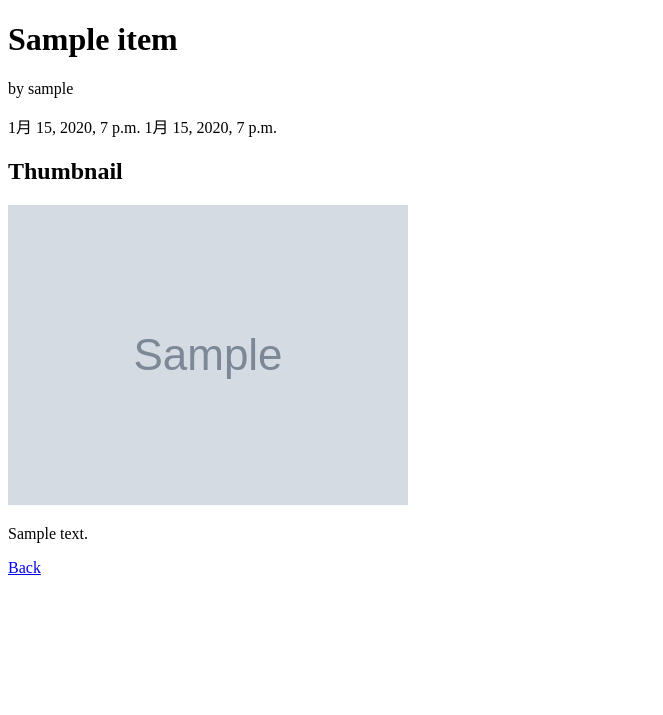
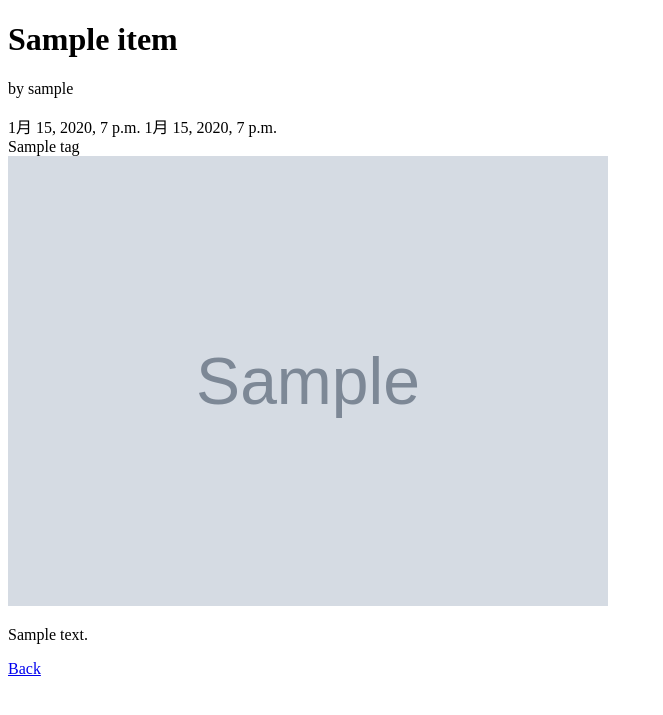
Before and after one commit to kiyoshion/django-webpack, a Django app: page /item/1/ in a window 1280 px wide. Shown: the top 715 px of the page, without its empty margins (0-663 px from the left). Run offline with Django 3.2, Linux system fonts and the light colour scheme; tables that the repository leaves empty hold one stand-in row (values such as "Sample post"); grey boxes marked "Sample" are stand-in pictures; parts of the project's set-up code (start-up, migrations or seed data) failed here and were passed over; some libraries are stand-ins or nearby versions.

Commit message:
Update templates for tags

```diff
--- a/app/item/models.py
+++ b/app/item/models.py
@@ -52,15 +52,15 @@ class Item(models.Model):
     else:
       return self.image_thumbnail.url
 
-  # def save(self, *args, **kwargs):
-  #   if self.id is None:
-  #     uploaded_file = self.image
+  def save(self, *args, **kwargs):
+    if self.id is None:
+      uploaded_file = self.image
 
-  #     self.image = None
-  #     super().save(*args, **kwargs)
+      self.image = None
+      super().save(*args, **kwargs)
 
-  #     self.image = uploaded_file
-  #     if "force_insert" in kwargs:
-  #       kwargs.pop("force_insert")
+      self.image = uploaded_file
+      if "force_insert" in kwargs:
+        kwargs.pop("force_insert")
 
-  #   super().save(*args, **kwargs)
+    super().save(*args, **kwargs)
--- a/app/item/views.py
+++ b/app/item/views.py
@@ -34,11 +34,12 @@ class ItemCreate(LoginRequiredMixin, CreateView):
     if tags:
       for tag_name in tags:
         tag_name = tag_name.strip()
-        exist = Tag.objects.filter(name=tag_name).first()
-        if exist:
-          item.tags.add(exist)
-        else:
-          item.tags.create(name=tag_name)
+        if tag_name != '':
+          exist = Tag.objects.filter(name=tag_name).first()
+          if exist:
+            item.tags.add(exist)
+          else:
+            item.tags.create(name=tag_name)
     return redirect(success_url)
 
 class ItemDelete(LoginRequiredMixin, DeleteView):
@@ -72,17 +73,24 @@ class ItemUpdate(LoginRequiredMixin, UpdateView):
   def form_valid(self, form):
     success_url = 'item.list'
     item = form.save(commit=False)
+    item.save()
+
     # Remove current tags
     current_tags = item.tags.all()
     for current_tag in current_tags:
       item.tags.remove(current_tag)
+      if current_tag.item_set.count() == 0:
+        current_tag.delete()
+
     # Add or Create request tags
     tags = self.request.POST['tags'].split(',')
-    for tag_name in tags:
-      tag_name = tag_name.strip()
-      exist = Tag.objects.filter(name=tag_name).first()
-      if exist:
-        item.tags.add(exist)
-      else:
-        item.tags.create(name=tag_name)
+    if tags:
+      for tag_name in tags:
+        tag_name = tag_name.strip()
+        if tag_name != '':
+          exist = Tag.objects.filter(name=tag_name).first()
+          if exist:
+            item.tags.add(exist)
+          else:
+            item.tags.create(name=tag_name)
     return redirect(success_url)
--- a/app/templates/item/detail.html
+++ b/app/templates/item/detail.html
@@ -8,12 +8,16 @@
 <h1>{{ object.title }}</h1>
 <p>by {{ object.author }}</p>
 <span>{{ object.created_at }} {{ object.updated_at }}</span>
-{% if object.image_thumbnail %}
+{% if object.tags.all %}
   <div>
-    <h2>Thumbnail</h2>
-    <img src="{{ object.image_thumbnail.url }}" alt="{{ object.title }}">
+  {% for tag in object.tags.all %}
+    <span>{{ tag.name }}</span>
+  {% endfor %}
   </div>
 {% endif %}
+<div>
+  <img src="{{ object.getThumbnailImage }}" alt="{{ object.title }}" style="width:600px;">
+</div>
 <p>{{ object.body }}</p>
 {% if user.id == object.author.id %}
 <div>
```
Also changed, not shown: app/templates/item/list.html (+7 -0 lines).
